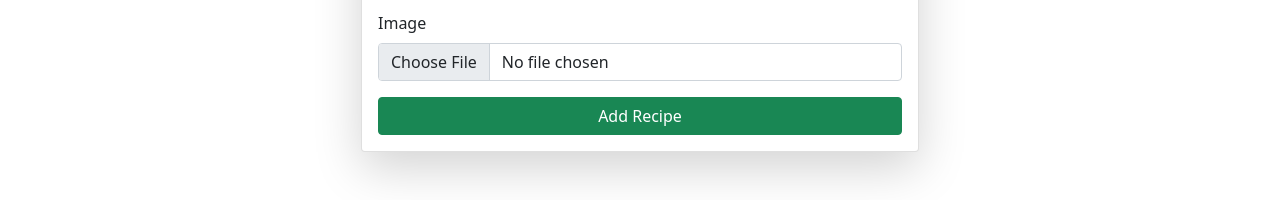
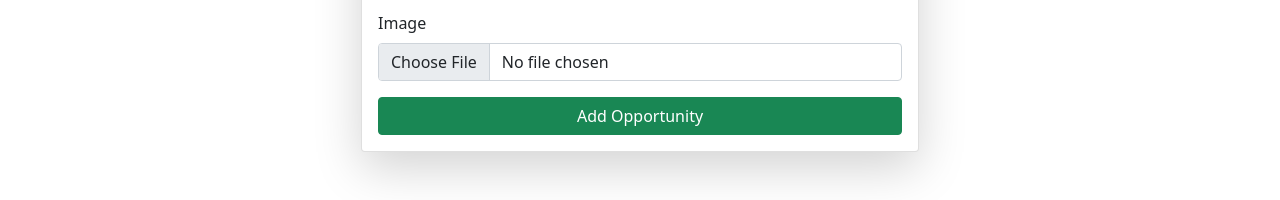
Before and after one commit to Cvanshulll/Op_updates, a Django app: page /add-opportunity/ in a window 1280 px wide. Shown: the part 731-931 px from the top of the page. Run offline with Django 4.2, Linux system fonts and the light colour scheme.

Commit message:
Update add_recipe.html

```diff
--- a/vege/templates/add_recipe.html
+++ b/vege/templates/add_recipe.html
@@ -82,7 +82,7 @@
         id="exampleInputPassword1"
       />
     </div>
-    <button type="submit" class="btn btn-success">Add Recipe</button>
+    <button type="submit" class="btn btn-success">Add Opportunity</button>
     </form   >
 
 </div>
```
